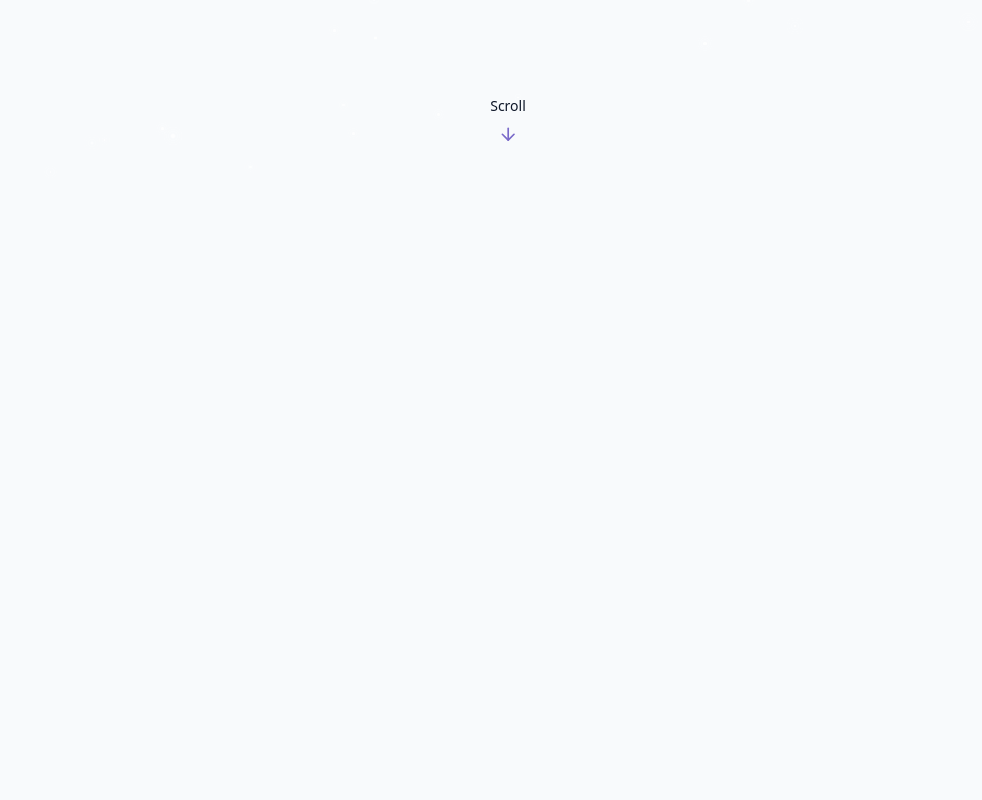
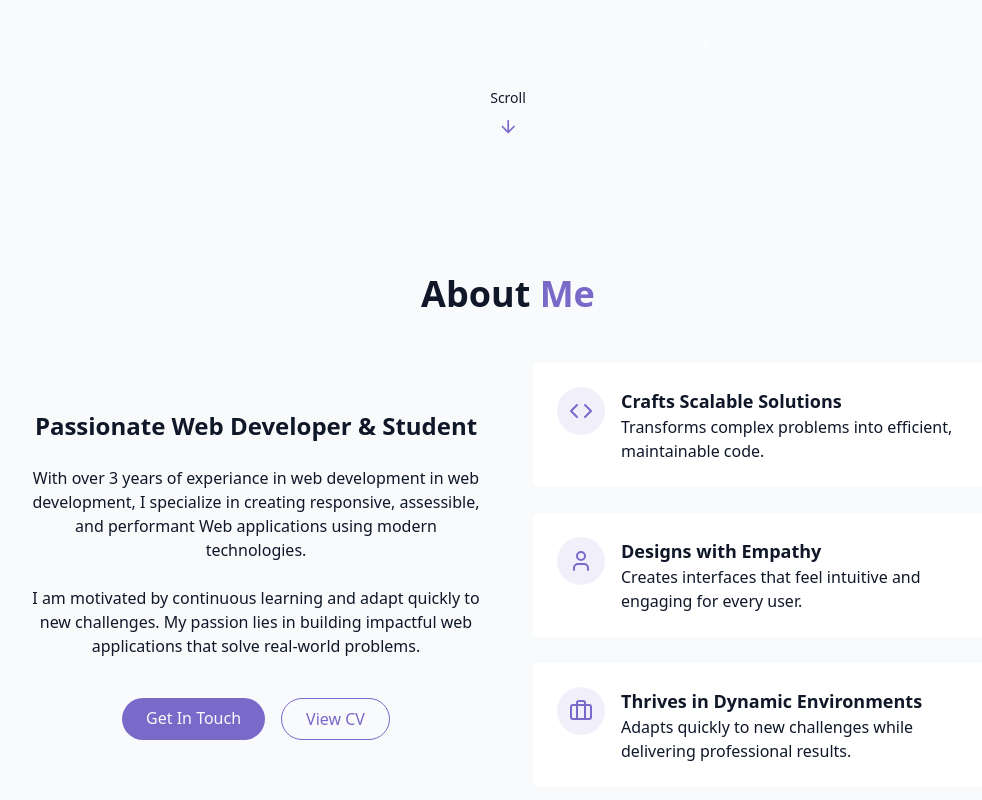
Before and after one commit to Karnesh12/Portfolio, a React (Vite) app in the folder portfolio/: page / in a window 1280 px wide. Shown: the part 622-1422 px from the top of the page, without its empty margins (132-1114 px from the left). Before the commit the page ends 800 px from the top, so only its background shows below. Built offline with nearby package versions, Linux system fonts and the light colour scheme.

Commit message:
Added About Me Section

```diff
--- /dev/null
+++ b/portfolio/src/components/AboutSection.jsx
@@ -0,0 +1,77 @@
+import { Briefcase, Code, User } from "lucide-react"
+
+
+export const AboutSection = () => {
+    return <section id="about" className="py-24 px-4 relative">
+        <div className="container mx-auto max-w-5xl">
+            <h2 className="text-3xl md:text-4xl font-bold mb-12 text-center">
+                About <span className="text-primary"> Me</span>
+            </h2>
+
+            <div className="grid grid-cols-1 md:grid-cols-2 gap-12 items-center">
+                <div className="space-y-6">
+                    <h3 className="text-2xl font-semibold">Passionate Web Developer & Student</h3>
+                    <p className="text-muted-foreground">
+                        With over 3 years of experiance in web development in web development, I specialize in creating responsive, assessible, and performant Web applications using modern technologies.
+                    </p>
+
+                    <p className="text-muted-foreground">
+                        I am motivated by continuous learning and adapt quickly to new challenges. My passion lies in building impactful web applications that solve real-world problems.
+                    </p>
+
+                    <div className="flex flex-col sm:flex-row gap-4 pt-4 justify-center">
+                        <a href="#contact" className="cosmic-button">
+                            Get In Touch
+                        </a>
+
+                        <a href="/KarneshCV2.pdf" target="_blank" rel="noopener noreferre" className="px-6 py-2 rounded-full border border-primary text-primary text-primary hover:bg-primary/10 transition-colors duration-300">
+                            View CV
+                        </a>
+                    </div>
+                </div>
+
+                <div className="grid grid-cols-1 gap-6">
+                    <div className="gradient-border p-6 card-hover">
+                        <div className="flex items-start gap-4">
+                            <div className="p-3 rounded-full bg-primary/10">
+                                <Code className="h-6 w-6 text-primary" />
+                            </div>
+                            <div className="text-left">
+                                <h4 className="font-semibold text-lg"> Crafts Scalable Solutions</h4>
+                                <p className="text-muted-foreground">
+                                    Transforms complex problems into efficient, maintainable code.
+                                </p>
+                            </div>
+                        </div>
+                    </div>
+                    <div className="gradient-border p-6 card-hover">
+                        <div className="flex items-start gap-4">
+                            <div className="p-3 rounded-full bg-primary/10">
+                                <User className="h-6 w-6 text-primary" />
+                            </div>
+                            <div className="text-left">
+                                <h4 className="font-semibold text-lg"> Designs with Empathy</h4>
+                                <p className="text-muted-foreground">
+                                    Creates interfaces that feel intuitive and engaging for every user.
+                                </p>
+                            </div>
+                        </div>
+                    </div>
+                    <div className="gradient-border p-6 card-hover">
+                        <div className="flex items-start gap-4">
+                            <div className="p-3 rounded-full bg-primary/10">
+                                <Briefcase className="h-6 w-6 text-primary" />
+                            </div>
+                            <div className="text-left">
+                                <h4 className="font-semibold text-lg"> Thrives in Dynamic Environments</h4>
+                                <p className="text-muted-foreground">
+                                    Adapts quickly to new challenges while delivering professional results.
+                                </p>
+                            </div>
+                        </div>
+                    </div>
+                </div>
+            </div>
+        </div>
+    </section>
+}
--- a/portfolio/src/pages/Home.jsx
+++ b/portfolio/src/pages/Home.jsx
@@ -2,6 +2,7 @@
 import { StarBackground } from "../components/StarBackground"
 import { Navbar } from "../components/Navbar"
 import { HeroSection } from "../components/HeroSection"
+import { AboutSection } from "../components/AboutSection"
 
 export const Home = () => {
     return <div className="min-h-screen bg-background text-foreground overflow-x-hidden">
@@ -17,6 +18,7 @@
         {/*Main Content*/}
         <main>
             <HeroSection />
+            <AboutSection />
         </main>
 
 
```
Also changed, not shown: 1 other file (tests, documents, lock files or other folders).
